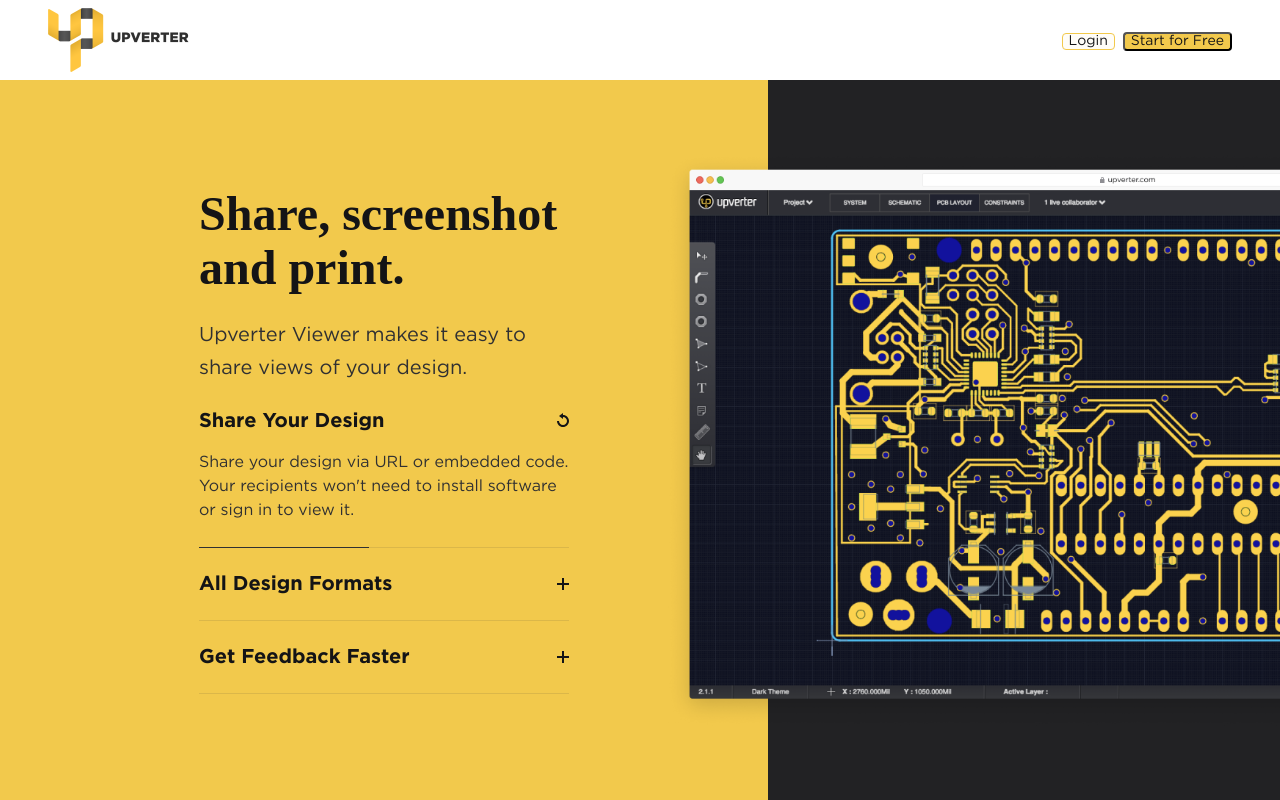
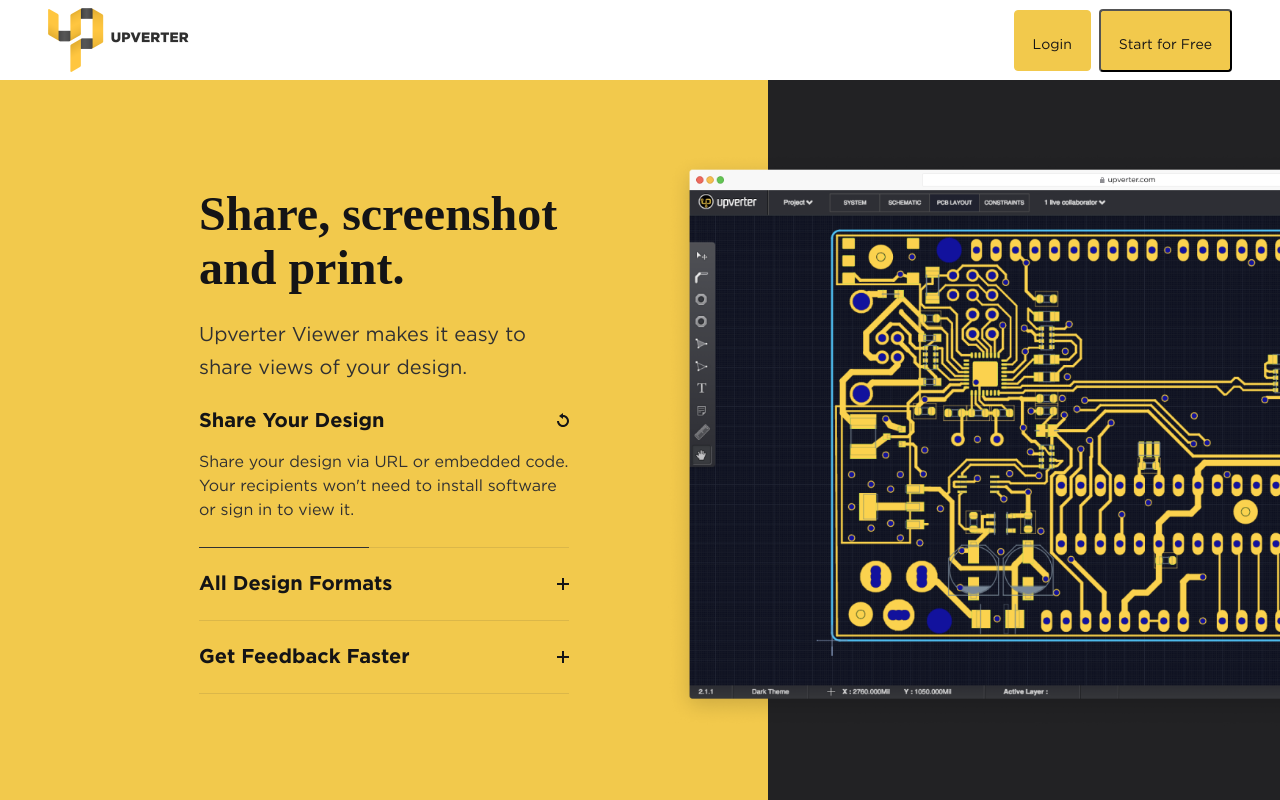
Before and after one commit to sFiFty/upverter-mockup, a React (Create React App) app: page / in a window 1280 px wide. In both pictures the pointer is over the button "Login". Built offline with nearby package versions, Linux system fonts and the light colour scheme.

Commit message:
fixed issue with font

```diff
--- a/src/App.css
+++ b/src/App.css
@@ -10,8 +10,8 @@
 @font-face {
   font-family: Gotham;
   src: url('./fonts/GothamBook/GothamBook.eot');
+  src: url('./fonts/GothamBook/GothamBook.ttf') format('truetype');
   src: url('./fonts/GothamBook/GothamBook.woff') format('woff');
-  src: url('./fonts/GothamBook/GothamBook.ttf') format('truetype');
 }
 
 @font-face {
--- a/src/components/Header/styles.css
+++ b/src/components/Header/styles.css
@@ -18,6 +18,8 @@
   color: #141416;
   line-height: normal;
   cursor: pointer;
+  /* the reason for that is a weird padding in gotham font */
+  padding: 28px 18px 18px;
 }
 
 header .buttons-container button:last-child {
@@ -29,6 +31,14 @@
   border: 1px solid #F2C94C;
 }
 
+header .buttons-container button.login:hover {
+  background-color: #F2C94C;
+}
+
 header .buttons-container button.start-for-free {
   background-color: #F2C94C;
 }
+
+header .buttons-container button.start-for-free:hover {
+  background-color: #f2d74c;
+}
```
